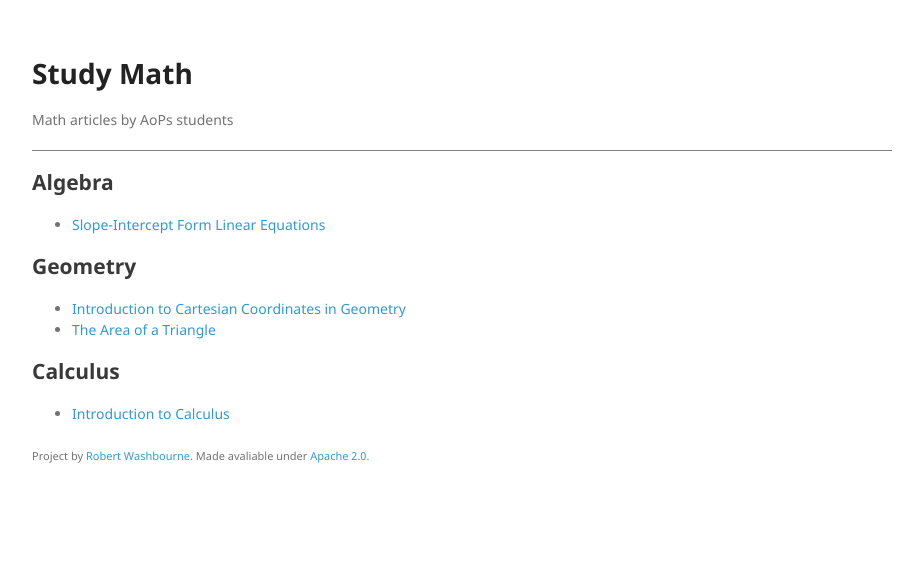
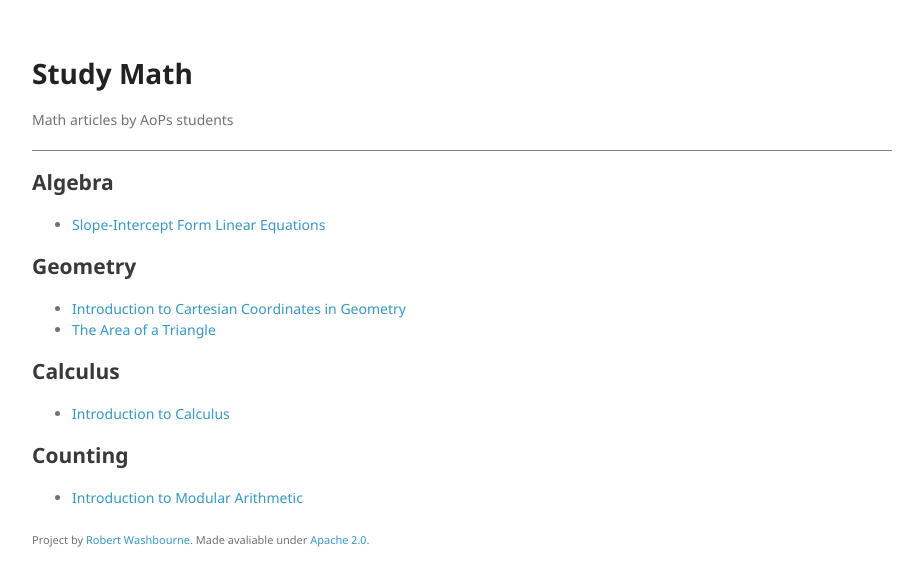
Before and after one commit to studymath/studymath.github.io, a Jekyll site: the page built from index.md, in a window 1280 px wide. Shown: the top 586 px of the page, without its empty margins (178-1101 px from the left). Built offline with Jekyll 4.4.1, drawn with Linux system fonts in a browser that asks for light colours; nearby versions of some CDN libraries; our own code applies the rules of GitHub Pages for plain Markdown files.

Commit message:
Updated Introduction To Modular Arithmetic

```diff
--- a/_posts/2017-02-02-introduction-to-modular-arithmetic.markdown
+++ b/_posts/2017-02-02-introduction-to-modular-arithmetic.markdown
@@ -1,6 +1,10 @@
 ---
 title: Introduction to Modular Arithmetic
 date: 2017-02-02 20:41:00 Z
+categories:
+- counting
+tags:
+- counting
 author: CaptainFlint
 pdf: https://studymath.github.io/assets/docs/Intro%20to%20Modular%20Arithmetic.pdf
 ---
```
